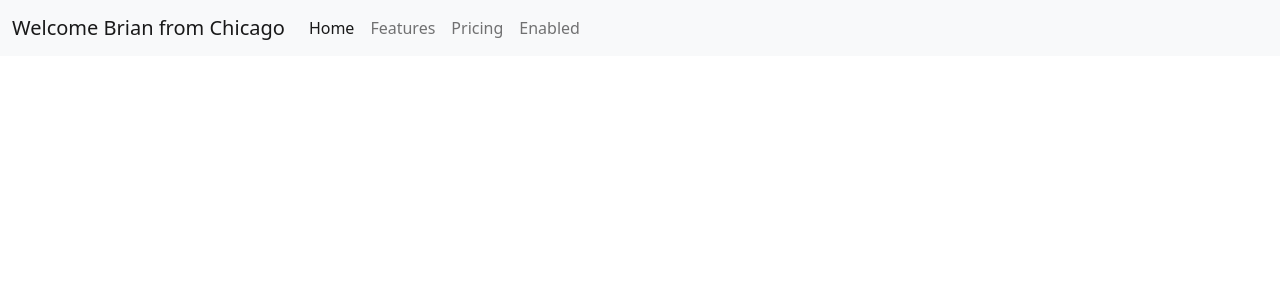
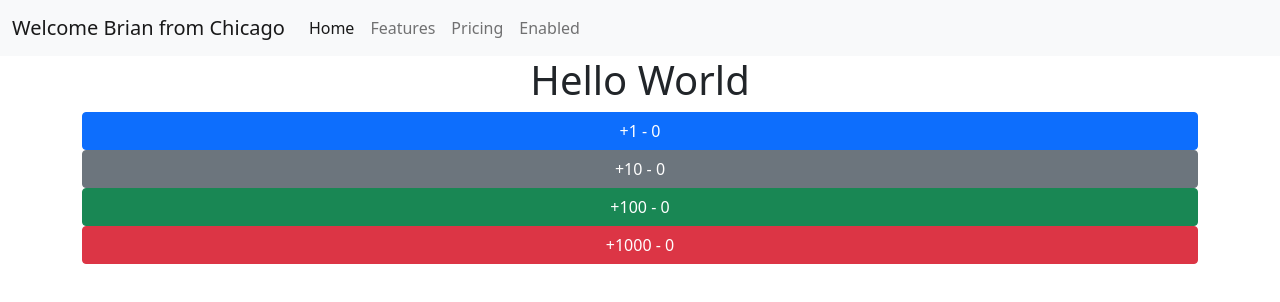
Before and after one commit to tcbryant96/kekambas-96_react_intro, a React (Create React App) app: page / in a window 1280 px wide. Shown: the top 302 px of the page. Built offline with nearby package versions, Linux system fonts and the light colour scheme.

Commit message:
Add state to buttons

```diff
--- a/src/App.js
+++ b/src/App.js
@@ -1,9 +1,20 @@
+import Button from "./components/Button";
 import Navbar from "./components/Navbar";
 
 function App(props) {
-   return (
+    let buttons = [
+        {color: 'primary', step: 1},
+        {color: 'secondary', step: 10},
+        {color: 'success', step: 100},
+        {color: 'danger', step: 1000},
+    ]
+    return (
         <>
             <Navbar name='Brian' city='Chicago'/>
+            <div className='container'>
+                <h1 className='text-center'>Hello World</h1>
+                {buttons.map((b, i) => <Button color={b.color} step={b.step} key={i} />)}
+            </div>
         </>
     )
 }
--- /dev/null
+++ b/src/components/Button.js
@@ -0,0 +1,11 @@
+import React, { useState } from 'react';
+
+export default function Button(props) {
+    const [count, setCount] = useState(0);
+    function handleClick(){
+        setCount(count + props.step);
+    };
+    return (
+        <button className={`btn btn-${props.color ? props.color : 'primary'} w-100`} onClick={handleClick}>+{props.step} - {count}</button>
+    )
+}
--- a/src/components/Navbar.js
+++ b/src/components/Navbar.js
@@ -1,8 +1,6 @@
 import React from 'react'
 
 export default function Navbar(props) {
-    console.log('Hello this is the navbar component');
-    console.log(props);
     return (
         <nav className="navbar navbar-expand-lg navbar-light bg-light">
             <div className="container-fluid">
```
